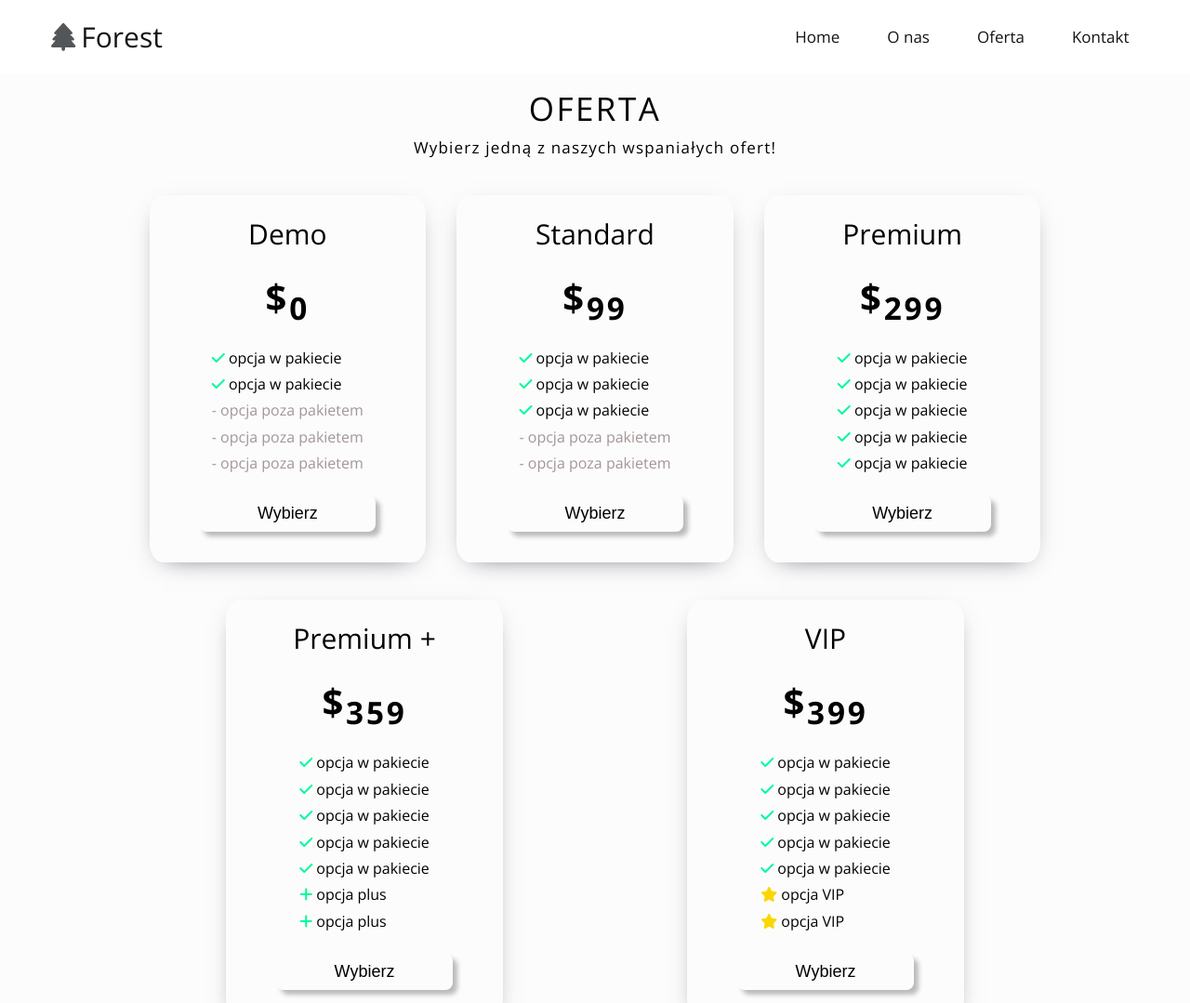
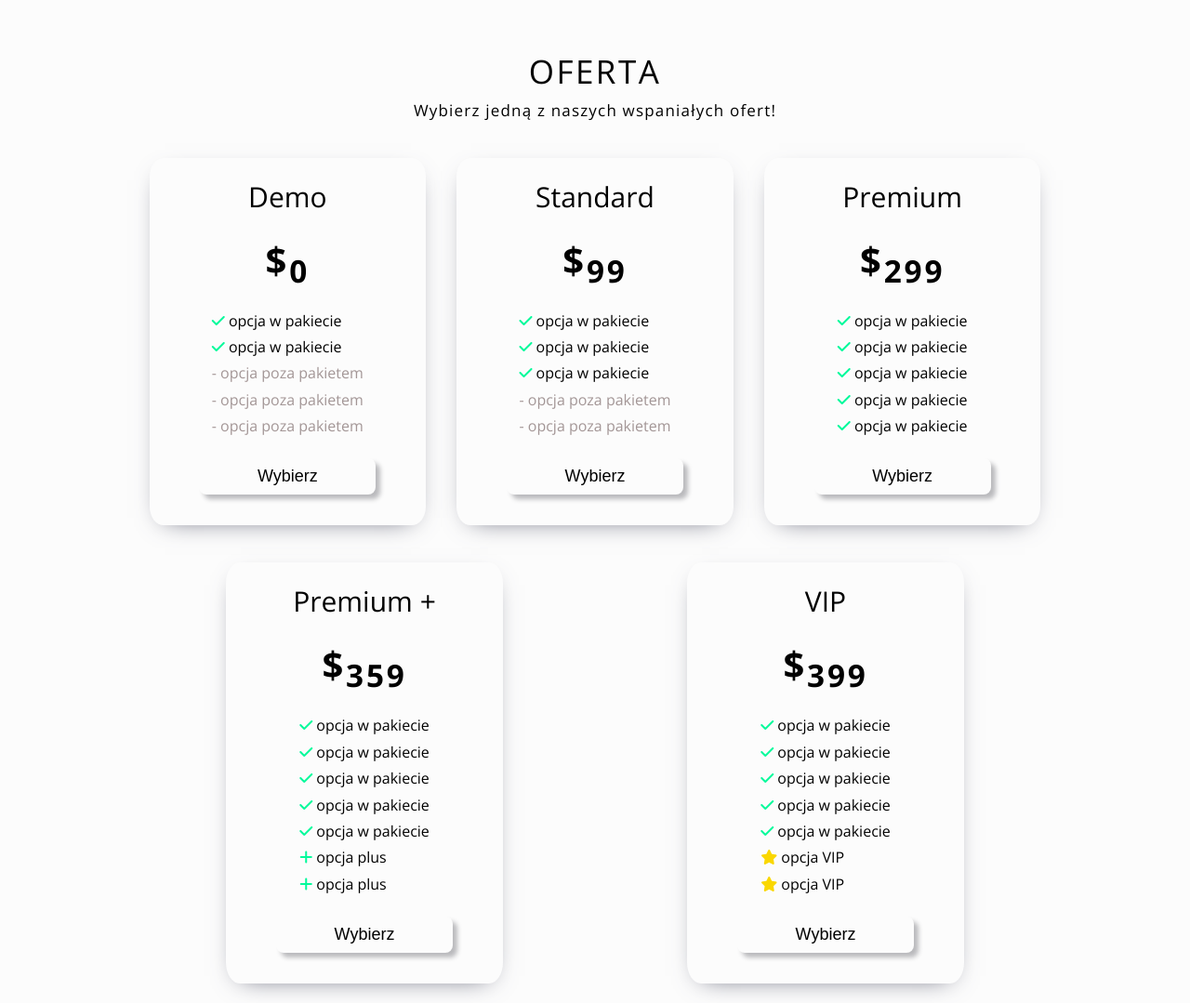
Before and after one commit to MateuszLemanski/Forest, a plain HTML site: page oferty.html in a window 1280 px wide. Shown: the top 1079 px of the page at 93% size. Drawn offline with nearby package versions, Linux system fonts and the light colour scheme.

Commit message:
delete nav from oferta.html, and some styles

```diff
--- a/oferty.html
+++ b/oferty.html
@@ -13,23 +13,6 @@
 </head>
 
 <body>
-    <nav class="nav">
-    <div class="nav__wrapper">
-        <div class="nav__logo">
-            <span class="nav__icon"><i class="fa-solid fa-tree"></i></span>
-            <span class="nav__text">Forest</span>
-        </div>
-
-
-        <ul class="nav__ul">
-            <a href="#home">Home</a>
-            <a href="#about">O nas</a>
-            <a href="#offer">Oferta</a>
-            <a href="#contact">Kontakt</a>
-        </ul>
-    </div>
-</nav>
-
     <main>
         <section class="offer wrapper">
             <h2 class="section-title">Oferta</h2>
--- a/src/sass/style_oferta.scss
+++ b/src/sass/style_oferta.scss
@@ -38,65 +38,8 @@ ul {
 	list-style-type: none;
 }
 
-.nav {
-	// display: none;
-	position: fixed;
-	top: 0;
-	left: 0;
-	width: 100vw;
-	line-height: 8rem;
-	background-color: color.$background-color;
-	z-index: 10;
-
-	&__wrapper {
-		display: flex;
-		justify-content: space-between;
-		align-items: center;
-		margin: 0 auto;
-		width: 100%;
-		max-width: 1200px;
-	}
-
-	&__logo {
-		display: flex;
-		justify-content: center;
-		align-items: center;
-		font-size: 3rem;
-	}
-
-	&__text {
-		margin-left: 0.2em;
-		color: color.$secondary-text-color;
-	}
-
-	&__icon {
-		margin-left: 0.5em;
-		color: color.$primary-text-color;
-	}
-
-	&__ul {
-		display: flex;
-		justify-content: center;
-		align-items: center;
-
-		a {
-			padding: 0 1.5em;
-			text-decoration: none;
-			font-size: 1.7em;
-			color: color.$secondary-text-color;
-			transition: color 0.2s, background-color 0.2s;
-		}
-
-		a:hover {
-			background-color: #000;
-			color: #fff;
-		}
-	}
-}
-
 main {
 	position: relative;
-	top: 4rem;
 	left: 0;
 	padding-bottom: 8em;
 	background-color: color.$offer-background-color;
@@ -245,7 +188,7 @@ main {
 		justify-content: space-between;
 		max-width: 992px;
 		padding-top: 4em;
-		margin: 4em auto;
+		margin: 0 auto;
 
 		&__logo {
 			width: 50%;
```
Also changed, not shown: dist/css/style_oferta.min.css.
